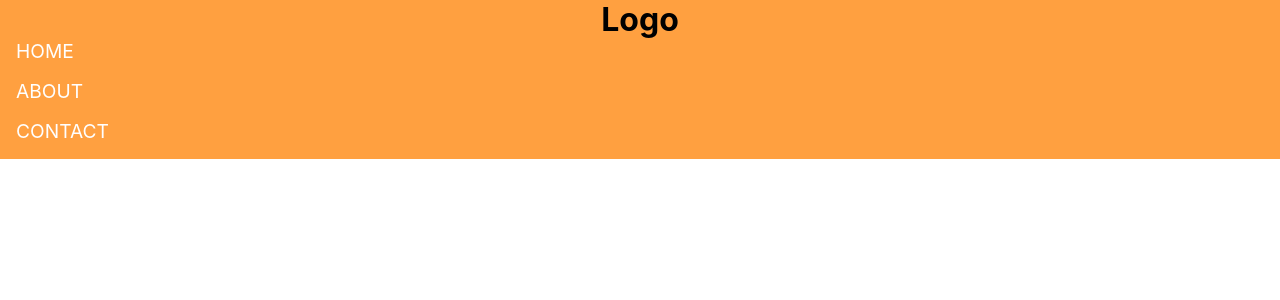
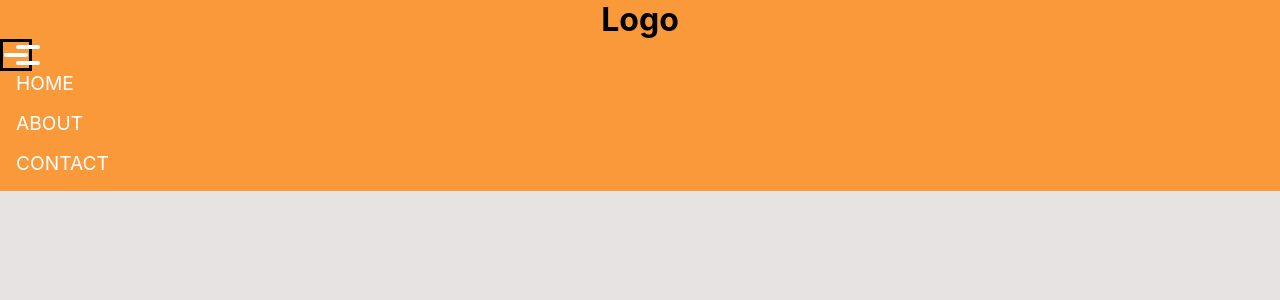
Before and after one commit to Altaan/TS-React-Base, a React (Create React App) app: page / in a window 1280 px wide. Shown: the top 300 px of the page. Built offline with nearby package versions, Linux system fonts and the light colour scheme.

Commit message:
testing styles for navigation bar

```diff
--- a/src/components/NavigatioBar.tsx
+++ b/src/components/NavigatioBar.tsx
@@ -1,10 +1,12 @@
-import React from "react";
+import React, { useState } from "react";
 import {
   StyledAnchor,
   StyledHeader,
   StyledList,
   StyledListItem,
   StyledLogo,
+  StyledMenuBtn,
+  StyledMenuBurgerBtn,
   StyledNav,
 } from "./styles/NavigationBar.styled";
 
@@ -19,10 +21,15 @@ interface Props {
 }
 
 const NavigationBar: React.FC<Props> = ({ items, logoLink }) => {
+  const [isMenuBtnOpen, setIsMenuBtnOpen] = useState(false);
+
   return (
     <StyledHeader>
       <StyledLogo>{logoLink}</StyledLogo>
 
+      <StyledMenuBtn>
+        <StyledMenuBurgerBtn />
+      </StyledMenuBtn>
       <StyledNav>
         <StyledList>
           {items.map((navItem, index) => (
--- a/src/components/styles/NavigationBar.styled.ts
+++ b/src/components/styles/NavigationBar.styled.ts
@@ -21,6 +21,47 @@ export const StyledNav = styled.nav`
   width: 100%;
 `;
 
+export const StyledMenuBtn = styled.div`
+  position: relative;
+  display: flex;
+  justify-content: center;
+  align-items: center;
+  top: 0;
+  left: 0;
+  width: 2rem;
+  height: 2rem;
+  transition: all 0.5s ease-in-out;
+  border: 3px solid black;
+  cursor: pointer;
+`;
+
+export const StyledMenuBurgerBtn = styled.div`
+  background: white;
+  width: 1.5rem;
+  height: 0.25rem;
+  border-radius: 5px;
+  transition: all 0.5s ease-in-out;
+
+  &::before,
+  &::after {
+    content: "";
+    position: absolute;
+    background: white;
+    width: 1.5rem;
+    height: 0.25rem;
+    border-radius: 5px;
+    transition: all 0.5s ease-in-out;
+  }
+
+  &::before {
+    transform: translateY(-8px);
+  }
+
+  &::after {
+    transform: translateY(8px);
+  }
+`;
+
 export const StyledList = styled.ul`
   margin: 0;
   padding: 0;
--- a/src/components/styles/globalStyles.ts
+++ b/src/components/styles/globalStyles.ts
@@ -3,7 +3,7 @@ import { createGlobalStyle } from "styled-components";
 const GlobalStyle = createGlobalStyle`
   :root {
     --primary-color-dark: hsl(205 20% 10%);
-    --primary-color-light: hsl(0 0% 100%);
+    --primary-color-light: hsl(0 10% 90%);
     --color-light-green: hsl(140 90% 60%);
     --color-light-orange: hsl(30, 100%, 50%, 75%)
   }
```
